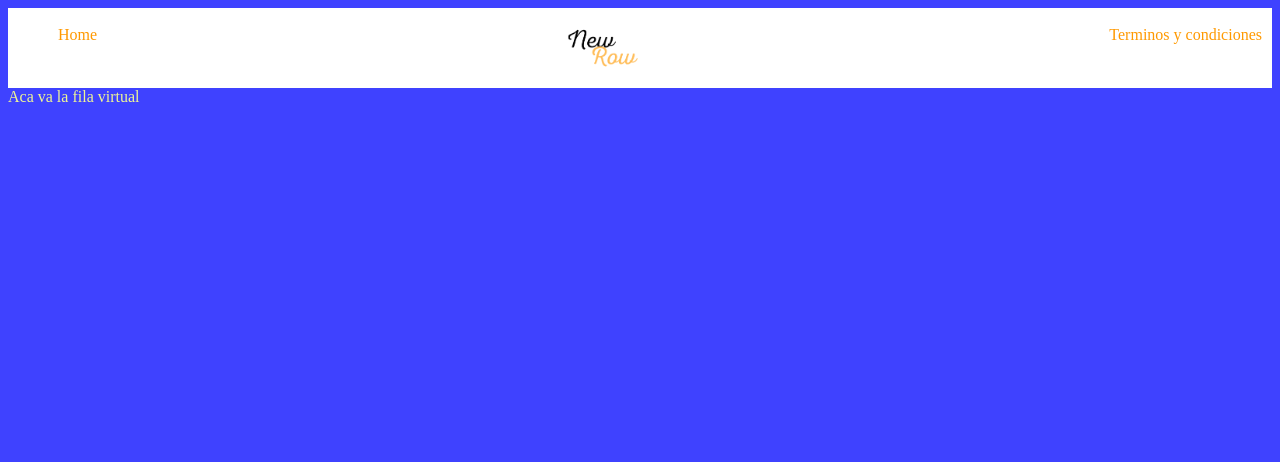
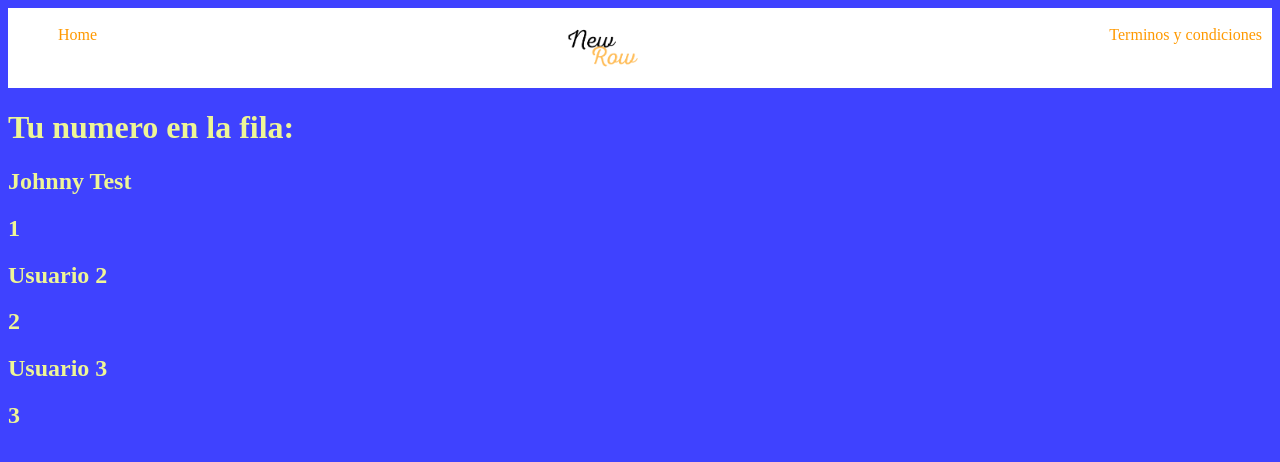
Before and after one commit to bardokx/Proyecto_Git_Kiosko, a Django app: page /virtual_row/ in a window 1280 px wide. Shown: the top 462 px of the page. Run offline with Django 4.2, Linux system fonts and the light colour scheme; data comes from the database, SQL or seed files in the repository; both versions use the stored data as it was after the commit.

Commit message:
Avance codigo fila, Ivan Papic.

```diff
--- a/Titulo/templates/row.html
+++ b/Titulo/templates/row.html
@@ -1,15 +1,13 @@
-<!DOCTYPE html>
-
 {% extends "layouts/base.html" %}
 
 {% block content %}
 
-<html lang="es">
-    <head>
-        <body>
-            Aca va la fila virtual
-        </body>
-    </head>
-</html>
+<h1>Tu numero en la fila:</h1>
 
+{% for p in usuario %}
+
+<article>
+    <h2>{{p.nombre}}</h2>
+    <h2>{{p.n_fila}}</h2>
+{% endfor %}
 {% endblock %}
--- a/Titulo/views.py
+++ b/Titulo/views.py
@@ -1,6 +1,6 @@
 from django.shortcuts import render, redirect
 from django.http import HttpResponse, JsonResponse
-from .models import Tiendas, Productos
+from .models import Tiendas, Productos, Usuarios
 # Create your views here.
 
 def start_session(request):
@@ -16,7 +16,10 @@ def catalogo(request):
     })
 
 def waiting_row(request):
-    return render(request, "row.html")
+    usuario = Usuarios.objects.all()
+    return render(request, "row.html", {
+        'usuario': usuario
+    })
 
 def terms(request):
     return render(request, "terms_conditions.html")
```
Also changed, not shown: db.sqlite3.
